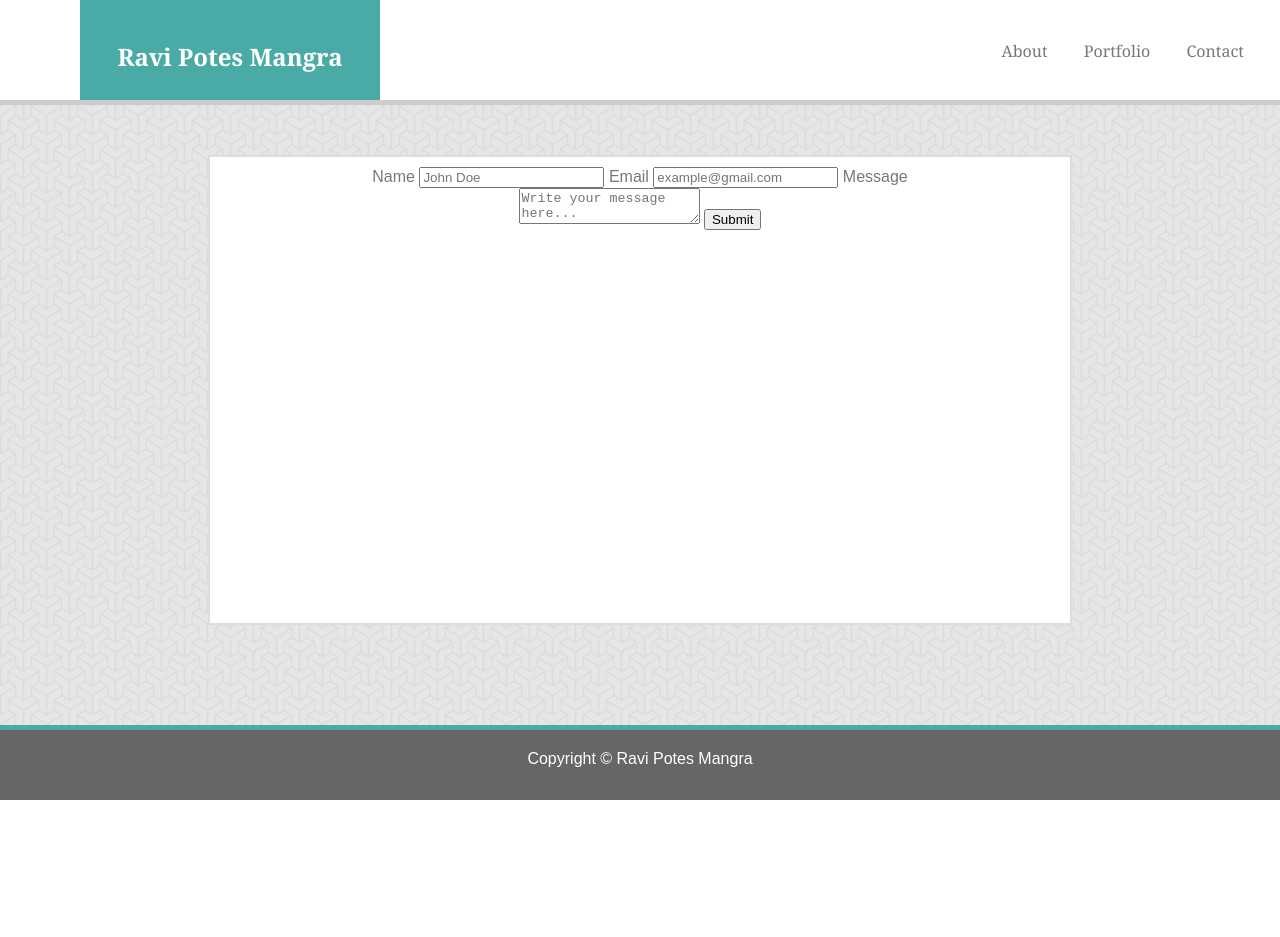
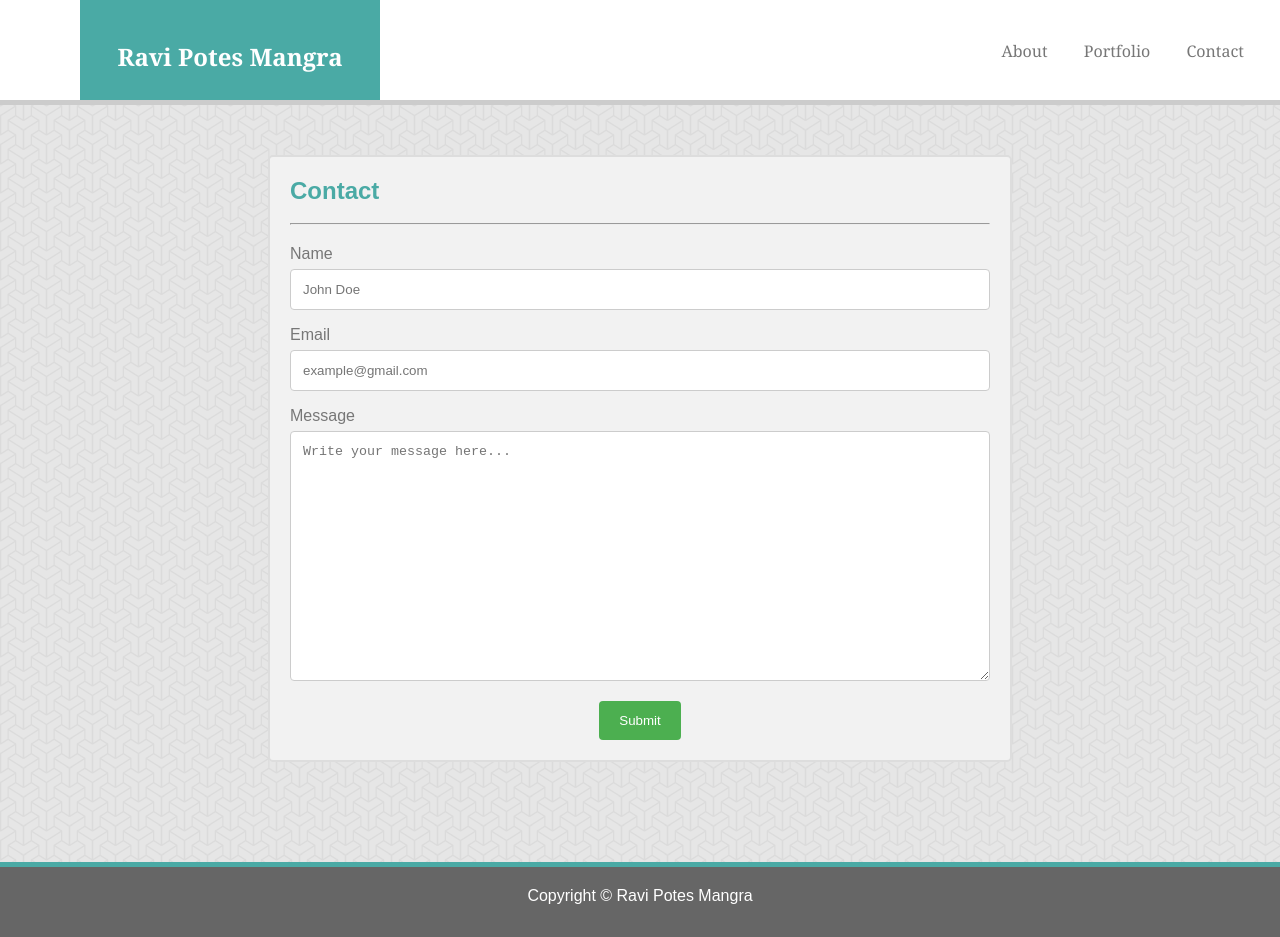
Before and after one commit to rpotesmangra11/Basic-Portfolio, a plain HTML site: page contact.html in a window 1280 px wide. Before the commit the page ends 800 px from the top, so only its background shows below. Drawn offline with Linux system fonts and the light colour scheme.

Commit message:
These are the latest versions of these files

```diff
--- a/assets/css/style.css
+++ b/assets/css/style.css
@@ -83,6 +83,64 @@ section {
   background-color: #666666;
   min-height: 50px;
   color: white;
-padding-top: 20px;
+  padding-top: 20px;
+}
 
+input[type=text], textarea {
+  width: 100%;
+  padding: 12px;
+  border: 1px solid #ccc;
+  border-radius: 4px;
+  box-sizing: border-box;
+  margin-top: 6px;
+  margin-bottom: 16px;
 }
+
+label {
+  display: block;
+  text-align: left;
+}
+
+#formHeader {
+  color: #4aaaa5;
+  text-align: left;
+  padding-bottom: 10px;
+}
+
+#message{
+  min-height: 250px;
+}
+
+form {
+  margin-top: 20px;
+}
+
+input[type=submit] {
+  background-color: #4CAF50;
+  color: white;
+  padding: 12px 20px;
+  border: none;
+  border-radius: 4px;
+  cursor: pointer;
+  text-align: left;
+}
+
+input[type=submit]:hover {
+  background-color: #45a049;
+}
+
+.container {
+  border-radius: 5px;
+  background-color: #f2f2f2;
+  padding: 20px;
+}
+
+img.resize {
+  max-width: 40%;
+  max-height: 40%;
+  padding: 10px 20px;
+}
+
+#portPics {
+  padding: 20px 20px;
+}
--- a/contact.html
+++ b/contact.html
@@ -32,6 +32,8 @@
     </header>
 
     <section class="container">
+        <h2 id="formHeader">Contact</h2>
+        <hr>
         <form>
             <label>Name</label>
             <input type="text" name="firsname" placeholder="John Doe">
@@ -40,7 +42,7 @@
             <input type="text" name="firsname" placeholder="example@gmail.com">
 
             <label>Message</label>
-            <textarea id="message" name="message" placeholder="Write your message here..." style="height:200xpx"></textarea>
+            <textarea id="message" name="message" placeholder="Write your message here..."></textarea>
 
             <input type="submit" value="Submit">
         </form>
```
Also changed, not shown: portfolio.html (+53 -0 lines).
